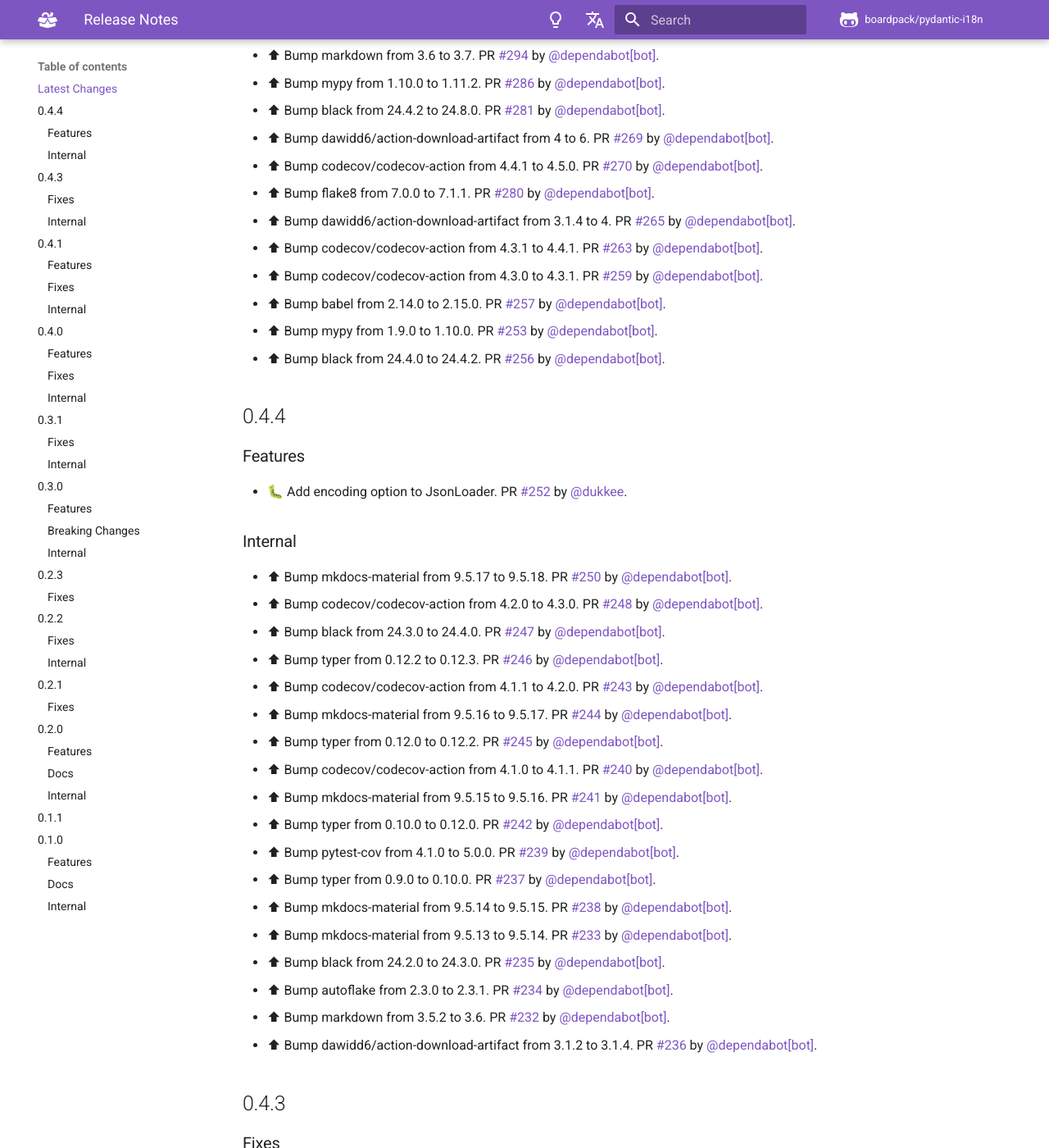
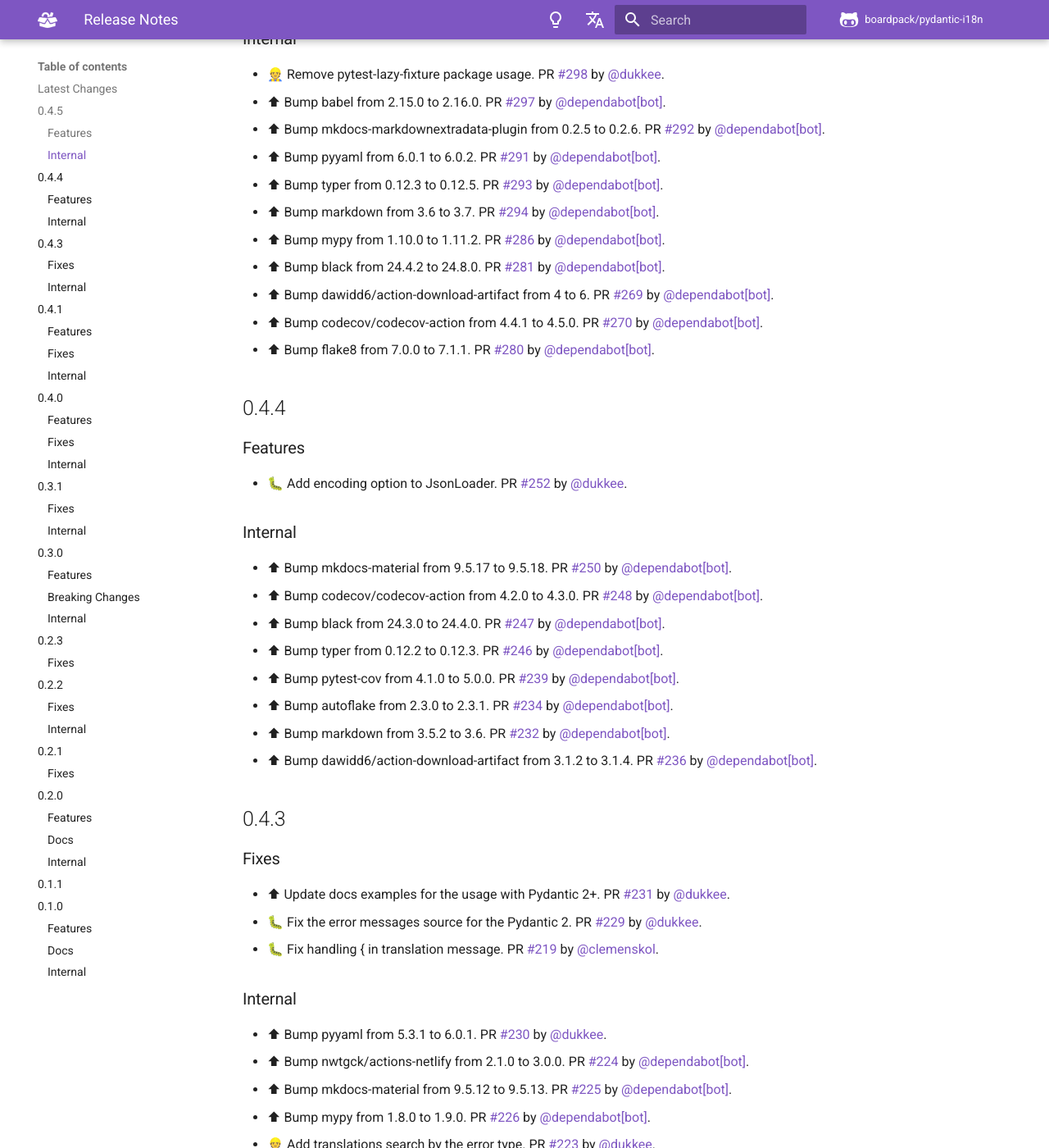
Before and after one commit to boardpack/pydantic-i18n, an MkDocs documentation site: the page built from docs/en/docs/release-notes.md, in a window 1280 px wide and 1400 px high, scrolled down 425 px. Shown: the whole window at 82% size. Built offline with MkDocs 1.6.1 and Material for MkDocs 9.7.7, drawn with Linux system fonts in a browser that asks for light colours; comment, search, counter and statistics services are not loaded.

Commit message:
🔖 Release version 0.4.5

```diff
--- a/docs/en/docs/release-notes.md
+++ b/docs/en/docs/release-notes.md
@@ -2,7 +2,15 @@
 
 ## Latest Changes
 
+
+## 0.4.5
+
+### Features
+
 * ✨ Add domain parameter to the Babel loader. PR [#290](https://github.com/boardpack/pydantic-i18n/pull/290) by [@dukkee](https://github.com/dukkee).
+
+### Internal
+
 * 👷 Remove pytest-lazy-fixture package usage. PR [#298](https://github.com/boardpack/pydantic-i18n/pull/298) by [@dukkee](https://github.com/dukkee).
 * ⬆ Bump babel from 2.15.0 to 2.16.0. PR [#297](https://github.com/boardpack/pydantic-i18n/pull/297) by [@dependabot[bot]](https://github.com/apps/dependabot).
 * ⬆ Bump mkdocs-markdownextradata-plugin from 0.2.5 to 0.2.6. PR [#292](https://github.com/boardpack/pydantic-i18n/pull/292) by [@dependabot[bot]](https://github.com/apps/dependabot).
@@ -14,12 +22,7 @@
 * ⬆ Bump dawidd6/action-download-artifact from 4 to 6. PR [#269](https://github.com/boardpack/pydantic-i18n/pull/269) by [@dependabot[bot]](https://github.com/apps/dependabot).
 * ⬆ Bump codecov/codecov-action from 4.4.1 to 4.5.0. PR [#270](https://github.com/boardpack/pydantic-i18n/pull/270) by [@dependabot[bot]](https://github.com/apps/dependabot).
 * ⬆ Bump flake8 from 7.0.0 to 7.1.1. PR [#280](https://github.com/boardpack/pydantic-i18n/pull/280) by [@dependabot[bot]](https://github.com/apps/dependabot).
-* ⬆ Bump dawidd6/action-download-artifact from 3.1.4 to 4. PR [#265](https://github.com/boardpack/pydantic-i18n/pull/265) by [@dependabot[bot]](https://github.com/apps/dependabot).
-* ⬆ Bump codecov/codecov-action from 4.3.1 to 4.4.1. PR [#263](https://github.com/boardpack/pydantic-i18n/pull/263) by [@dependabot[bot]](https://github.com/apps/dependabot).
-* ⬆ Bump codecov/codecov-action from 4.3.0 to 4.3.1. PR [#259](https://github.com/boardpack/pydantic-i18n/pull/259) by [@dependabot[bot]](https://github.com/apps/dependabot).
-* ⬆ Bump babel from 2.14.0 to 2.15.0. PR [#257](https://github.com/boardpack/pydantic-i18n/pull/257) by [@dependabot[bot]](https://github.com/apps/dependabot).
-* ⬆ Bump mypy from 1.9.0 to 1.10.0. PR [#253](https://github.com/boardpack/pydantic-i18n/pull/253) by [@dependabot[bot]](https://github.com/apps/dependabot).
-* ⬆ Bump black from 24.4.0 to 24.4.2. PR [#256](https://github.com/boardpack/pydantic-i18n/pull/256) by [@dependabot[bot]](https://github.com/apps/dependabot).
+
 ## 0.4.4
 
 ### Features
@@ -32,17 +35,7 @@
 * ⬆ Bump codecov/codecov-action from 4.2.0 to 4.3.0. PR [#248](https://github.com/boardpack/pydantic-i18n/pull/248) by [@dependabot[bot]](https://github.com/apps/dependabot).
 * ⬆ Bump black from 24.3.0 to 24.4.0. PR [#247](https://github.com/boardpack/pydantic-i18n/pull/247) by [@dependabot[bot]](https://github.com/apps/dependabot).
 * ⬆ Bump typer from 0.12.2 to 0.12.3. PR [#246](https://github.com/boardpack/pydantic-i18n/pull/246) by [@dependabot[bot]](https://github.com/apps/dependabot).
-* ⬆ Bump codecov/codecov-action from 4.1.1 to 4.2.0. PR [#243](https://github.com/boardpack/pydantic-i18n/pull/243) by [@dependabot[bot]](https://github.com/apps/dependabot).
-* ⬆ Bump mkdocs-material from 9.5.16 to 9.5.17. PR [#244](https://github.com/boardpack/pydantic-i18n/pull/244) by [@dependabot[bot]](https://github.com/apps/dependabot).
-* ⬆ Bump typer from 0.12.0 to 0.12.2. PR [#245](https://github.com/boardpack/pydantic-i18n/pull/245) by [@dependabot[bot]](https://github.com/apps/dependabot).
-* ⬆ Bump codecov/codecov-action from 4.1.0 to 4.1.1. PR [#240](https://github.com/boardpack/pydantic-i18n/pull/240) by [@dependabot[bot]](https://github.com/apps/dependabot).
-* ⬆ Bump mkdocs-material from 9.5.15 to 9.5.16. PR [#241](https://github.com/boardpack/pydantic-i18n/pull/241) by [@dependabot[bot]](https://github.com/apps/dependabot).
-* ⬆ Bump typer from 0.10.0 to 0.12.0. PR [#242](https://github.com/boardpack/pydantic-i18n/pull/242) by [@dependabot[bot]](https://github.com/apps/dependabot).
 * ⬆ Bump pytest-cov from 4.1.0 to 5.0.0. PR [#239](https://github.com/boardpack/pydantic-i18n/pull/239) by [@dependabot[bot]](https://github.com/apps/dependabot).
-* ⬆ Bump typer from 0.9.0 to 0.10.0. PR [#237](https://github.com/boardpack/pydantic-i18n/pull/237) by [@dependabot[bot]](https://github.com/apps/dependabot).
-* ⬆ Bump mkdocs-material from 9.5.14 to 9.5.15. PR [#238](https://github.com/boardpack/pydantic-i18n/pull/238) by [@dependabot[bot]](https://github.com/apps/dependabot).
-* ⬆ Bump mkdocs-material from 9.5.13 to 9.5.14. PR [#233](https://github.com/boardpack/pydantic-i18n/pull/233) by [@dependabot[bot]](https://github.com/apps/dependabot).
-* ⬆ Bump black from 24.2.0 to 24.3.0. PR [#235](https://github.com/boardpack/pydantic-i18n/pull/235) by [@dependabot[bot]](https://github.com/apps/dependabot).
 * ⬆ Bump autoflake from 2.3.0 to 2.3.1. PR [#234](https://github.com/boardpack/pydantic-i18n/pull/234) by [@dependabot[bot]](https://github.com/apps/dependabot).
 * ⬆ Bump markdown from 3.5.2 to 3.6. PR [#232](https://github.com/boardpack/pydantic-i18n/pull/232) by [@dependabot[bot]](https://github.com/apps/dependabot).
 * ⬆ Bump dawidd6/action-download-artifact from 3.1.2 to 3.1.4. PR [#236](https://github.com/boardpack/pydantic-i18n/pull/236) by [@dependabot[bot]](https://github.com/apps/dependabot).
--- a/pydantic_i18n/__init__.py
+++ b/pydantic_i18n/__init__.py
@@ -2,7 +2,7 @@
 
 __author__ = """Roman Sadzhenytsia"""
 __email__ = "urchin.dukkee@gmail.com"
-__version__ = "0.4.4"
+__version__ = "0.4.5"
 
 from .loaders import BabelLoader, BaseLoader, DictLoader, JsonLoader
 from .main import PydanticI18n
```
